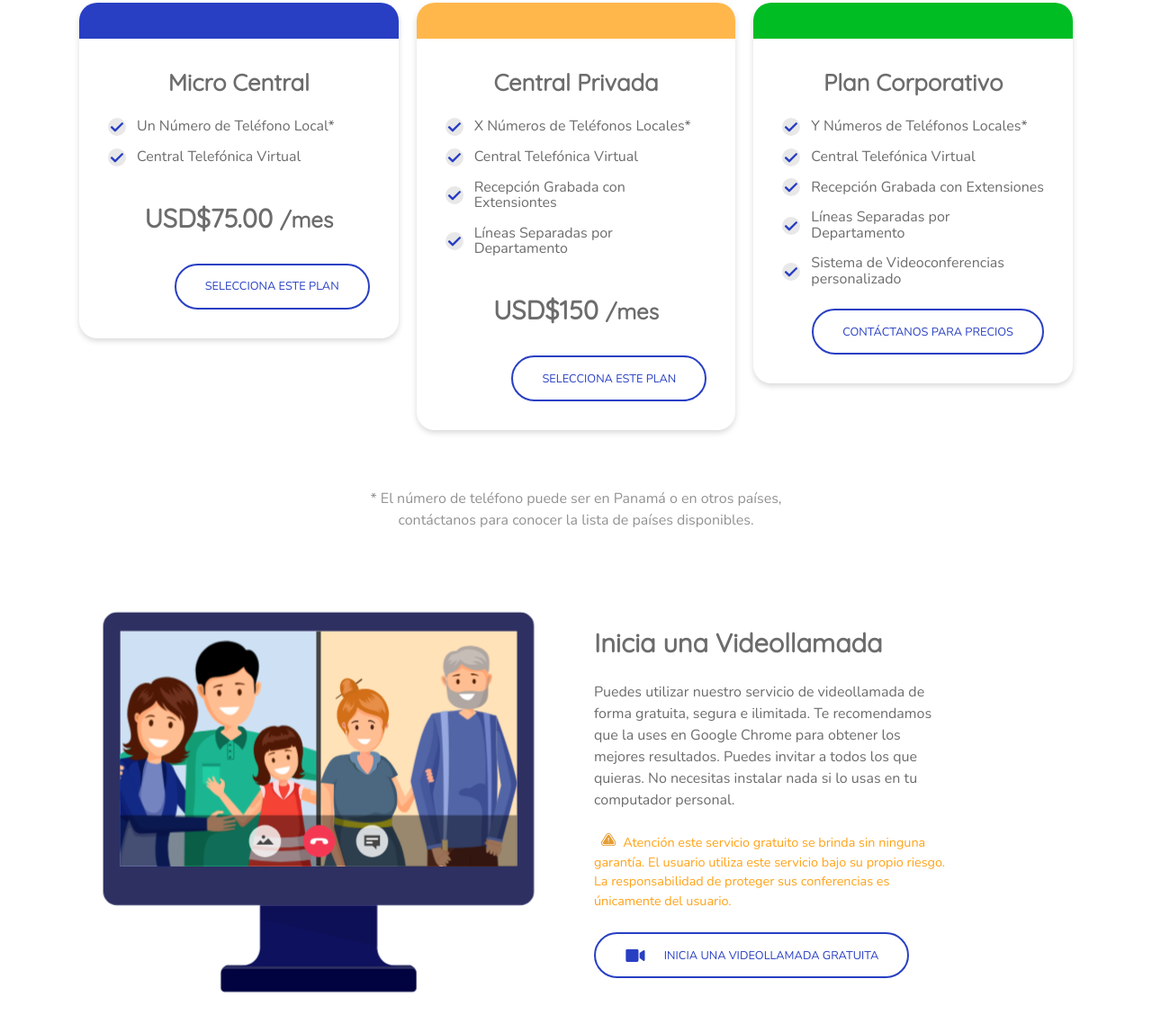
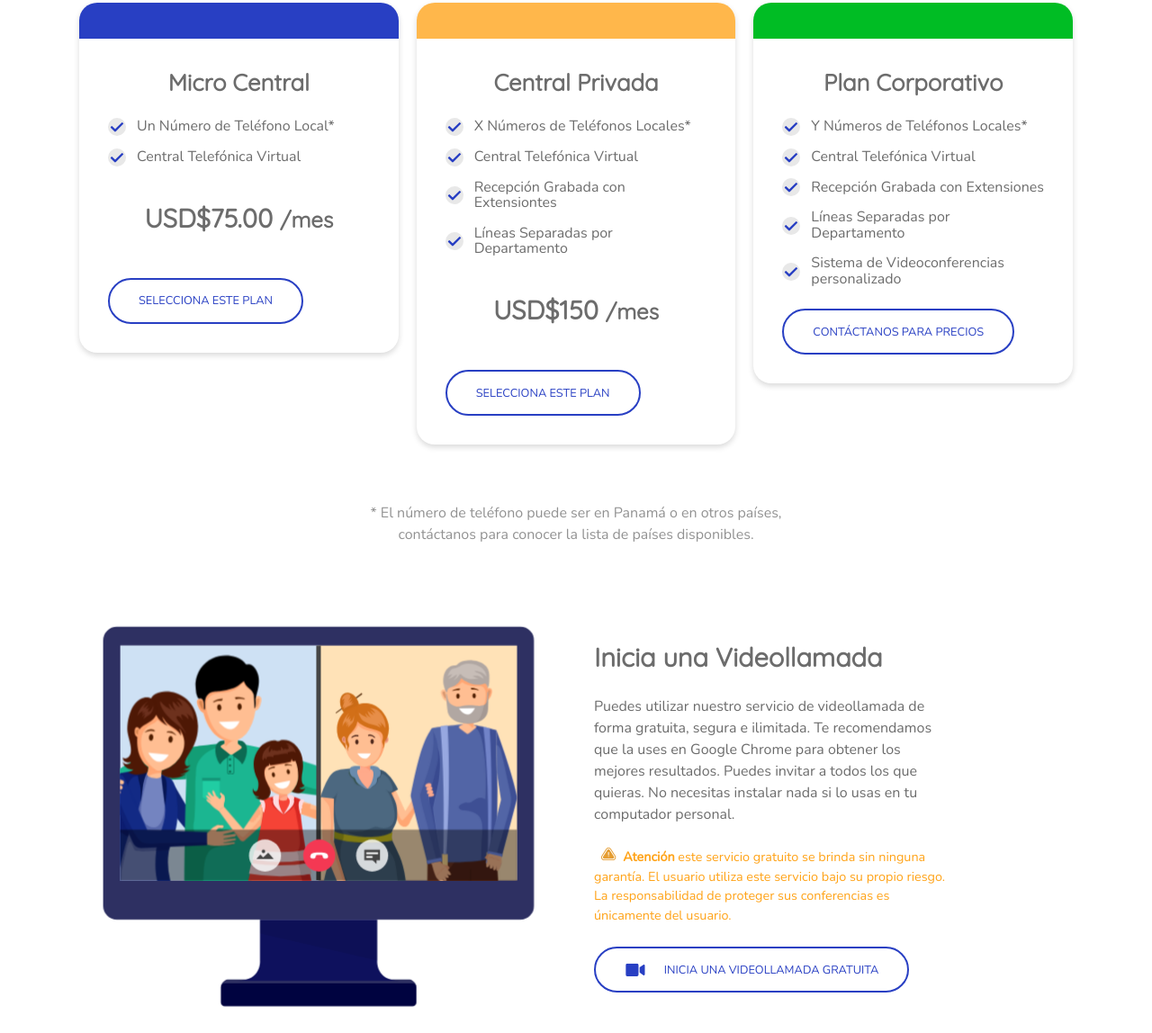
Before and after one commit to moitorrijos/llamame-online-gatsby, a Gatsby site: page / in a window 1280 px wide. Shown: the part 548-1696 px from the top of the page at 90% size. Built offline with nearby package versions, Linux system fonts and the light colour scheme; Gatsby itself is replaced by a stand-in of ours.

Commit message:
Add strong to attention and fix buttons in cards.

```diff
--- a/src/pages/index.js
+++ b/src/pages/index.js
@@ -36,10 +36,10 @@ const IndexPage = () => (
           </p>
           <p className="attention">
             <AttentionIcon />
-            Atención este servicio gratuito se brinda sin ninguna garantía. El
-            usuario utiliza este servicio bajo su propio riesgo. La
-            responsabilidad de proteger sus conferencias es únicamente del
-            usuario.
+            <strong>Atención</strong> este servicio gratuito se brinda sin
+            ninguna garantía. El usuario utiliza este servicio bajo su propio
+            riesgo. La responsabilidad de proteger sus conferencias es
+            únicamente del usuario.
           </p>
           <PrimaryButton
             color="primary"
--- a/src/styles/_pricing-cards.sass
+++ b/src/styles/_pricing-cards.sass
@@ -43,7 +43,6 @@
 
   a
     margin: 1rem 0
-    display: block
     text-align: center
 
 .asterisk
```
